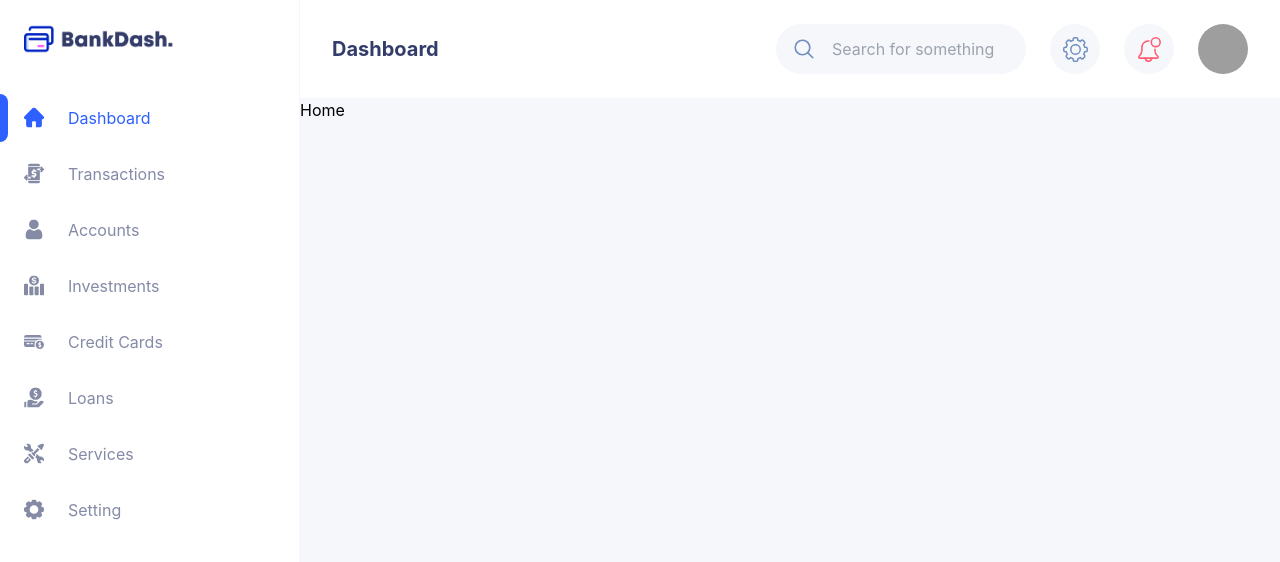
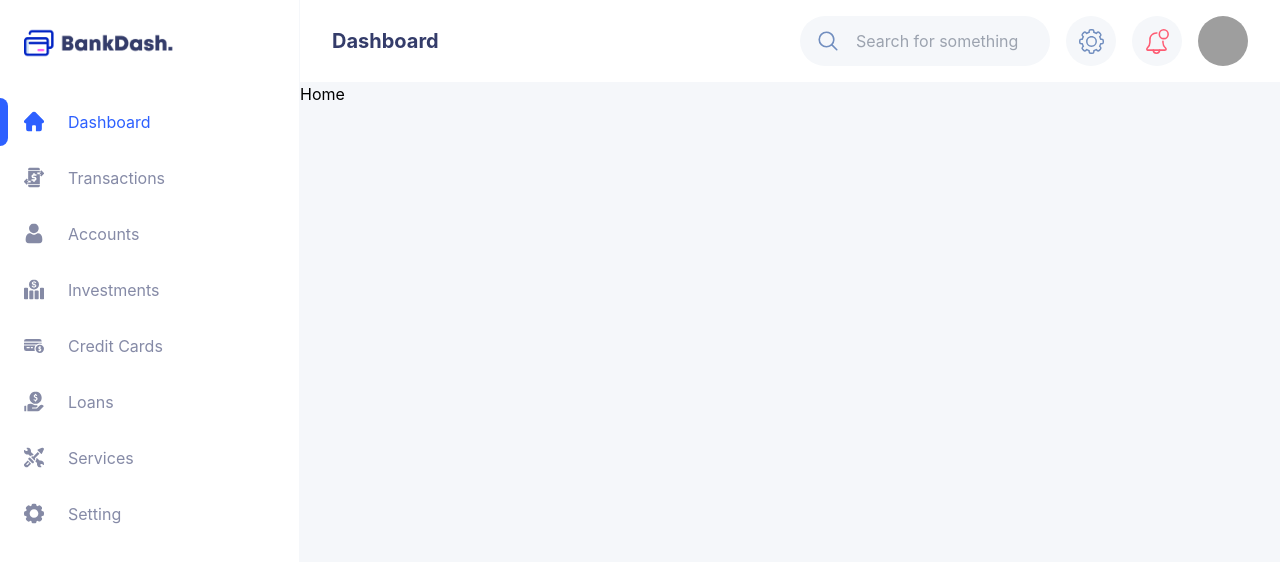
Before and after one commit to nafasebra/bankdash, a React (Vite) app: page / in a window 1280 px wide. Shown: the top 562 px of the page. Built offline with nearby package versions, Linux system fonts and the light colour scheme; grey boxes are pictures that could not be loaded.

Commit message:
style: change padding on sidebar and navbar

```diff
--- a/src/components/layout/Navbar.tsx
+++ b/src/components/layout/Navbar.tsx
@@ -15,9 +15,9 @@ function Navbar(props: NavbarProps) {
   }
 
   return (
-    <nav className="bg-white flex items-center justify-between gap-10 px-8 py-6">
+    <nav className="bg-white flex items-center justify-between gap-10 px-8 py-4">
       <p className="text-xl font-bold text-primary-200">{pageName}</p>
-      <div className="flex items-center gap-6">
+      <div className="flex items-center gap-4">
         <SearchInput handleSubmit={handleSubmit} />
         {/* setting button */}
         <LightButton className="text-dark-blue">
--- a/src/components/layout/Sidebar.tsx
+++ b/src/components/layout/Sidebar.tsx
@@ -72,7 +72,7 @@ function Sidebar(props: SidebarProps) {
   const { active } = props;
 
   return (
-    <div className="bg-white flex flex-col gap-10 py-6 w-[300px] border-r border-light">
+    <div className="bg-white flex flex-col gap-10 py-7 w-[300px] border-r border-light">
       <div className="px-6">
         <img src="/logo.png" className="w-[150px]" />
       </div>
```
